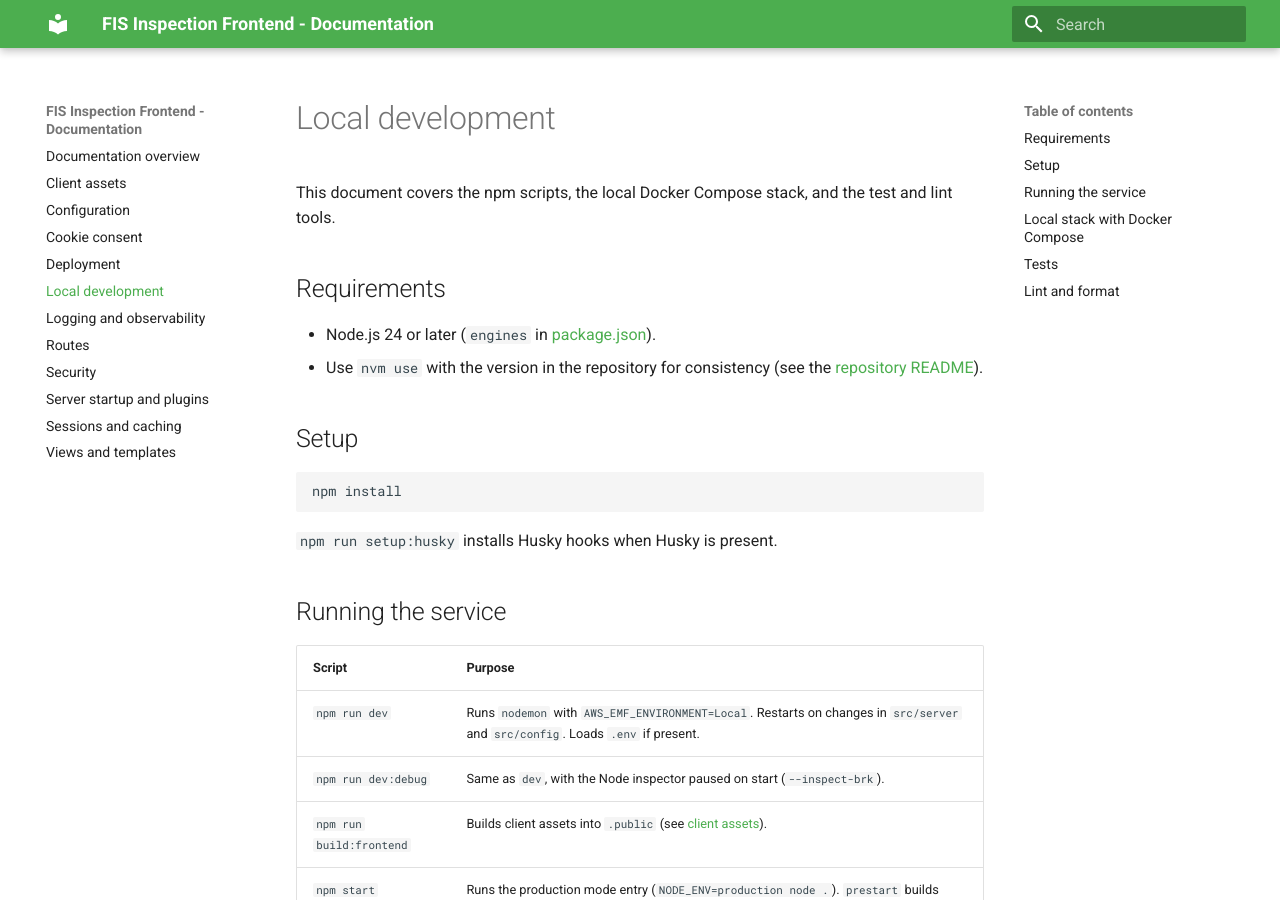
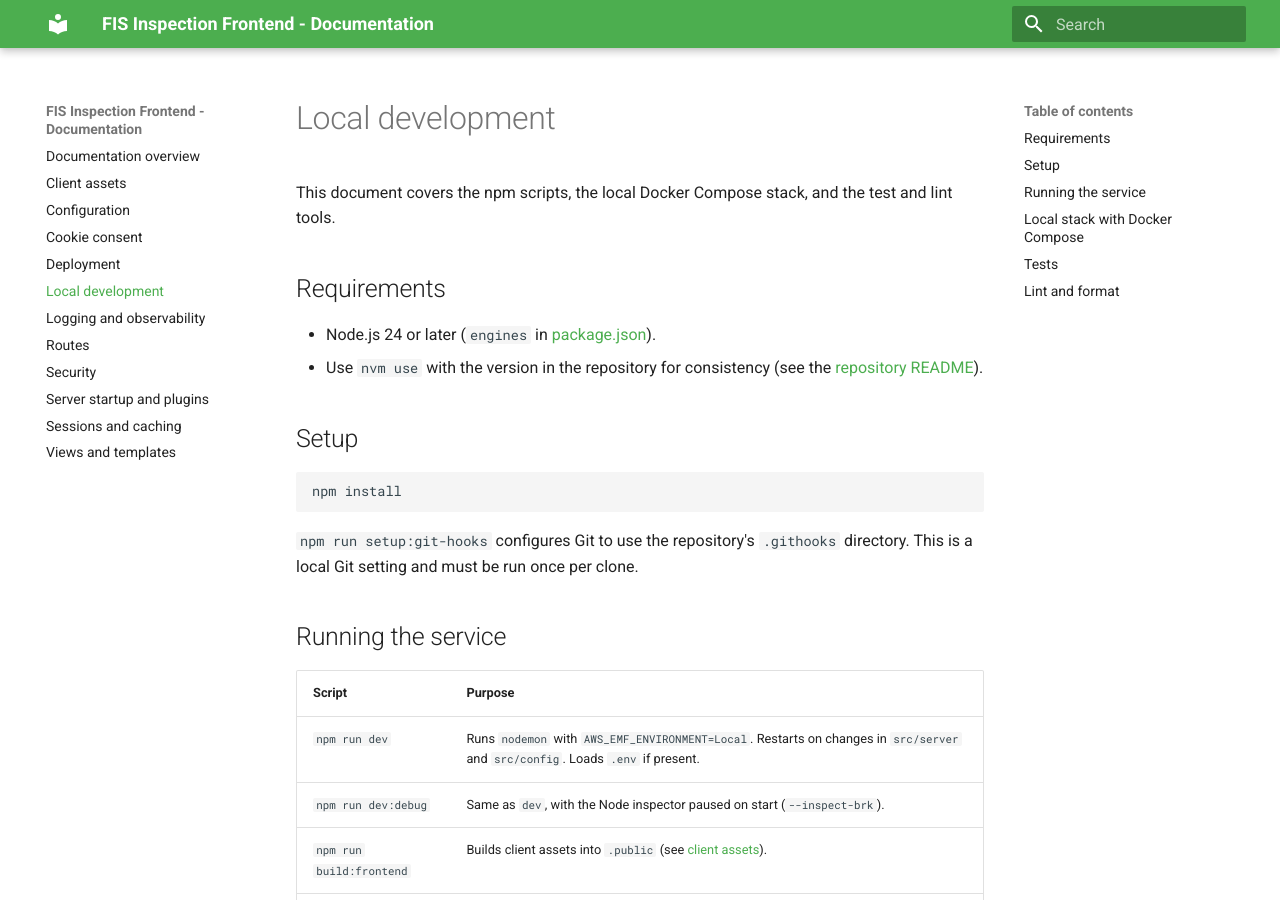
Before and after one commit to DEFRA/trade-imports-fish-inspection-fe, an MkDocs documentation site: the page built from docs/local-development.md, in a window 1280 px wide and 900 px high. Built offline with MkDocs 1.6.1 and Material for MkDocs 9.7.7, drawn with Linux system fonts in a browser that asks for light colours.

Commit message:
change pre-commit, workflow and update docs script

````diff
--- a/docs/local-development.md
+++ b/docs/local-development.md
@@ -13,7 +13,7 @@ This document covers the npm scripts, the local Docker Compose stack, and the te
 npm install
 ```
 
-`npm run setup:husky` installs Husky hooks when Husky is present.
+`npm run setup:git-hooks` configures Git to use the repository's `.githooks` directory. This is a local Git setting and must be run once per clone.
 
 ## Running the service
 
--- a/package.json
+++ b/package.json
@@ -27,7 +27,7 @@
     "server:debug": "nodemon --inspect-brk=0.0.0.0 --ext js,json --legacy-watch --watch ./src/server --watch ./src/config --env-file-if-exists=.env ./src",
     "prestart": "npm run build:frontend",
     "start": "NODE_ENV=production node .",
-    "setup:husky": "node -e \"try { (await import('husky')).default() } catch (e) { if (e.code !== 'ERR_MODULE_NOT_FOUND') throw e }\" --input-type module"
+    "setup:git-hooks": "git config core.hooksPath .githooks"
   },
   "imports": {
     "#/*": "./src/*",
@@ -71,7 +71,6 @@
     "@vitest/coverage-v8": "4.1.11",
     "cheerio": "1.2.0",
     "eslint": "9.39.5",
-    "husky": "9.1.7",
     "neostandard": "0.13.0",
     "nodemon": "3.1.14",
     "npm-run-all": "4.1.5",
````
Also changed, not shown: README.md (+2 -2 lines), 6 other files.
